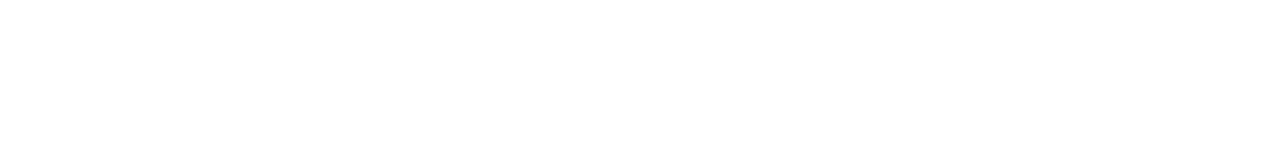
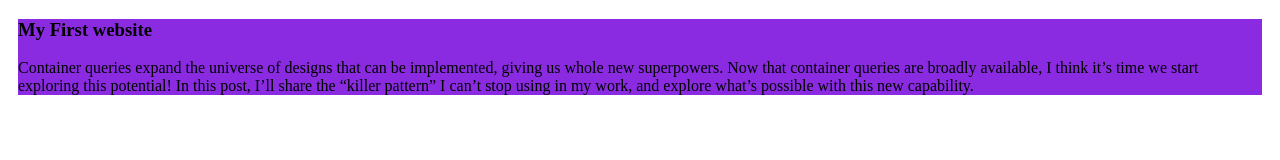
Before and after one commit to codefreakyman/my-simple-website, a plain HTML site: page index.html in a window 1280 px wide. Drawn offline with Linux system fonts and the light colour scheme.

Commit message:
added the first blog

```diff
--- a/index.html
+++ b/index.html
@@ -4,8 +4,12 @@
     <meta charset="UTF-8">
     <meta name="viewport" content="width=device-width, initial-scale=1.0">
     <title>My Simple Website</title>
+    <link rel="stylesheet" href="style/blog.css">
 </head>
 <body>
-
+    <div>
+        <h3> My First website</h3>
+        <p>Container queries expand the universe of designs that can be implemented, giving us whole new superpowers. Now that container queries are broadly available, I think it’s time we start exploring this potential! In this post, I’ll share the “killer pattern” I can’t stop using in my work, and explore what’s possible with this new capability.</p>
+    </div>
 </body>
 </html>
--- /dev/null
+++ b/style/blog.css
@@ -0,0 +1,4 @@
+div{
+    background-color: blueviolet;
+    margin: 10px;
+}
```
